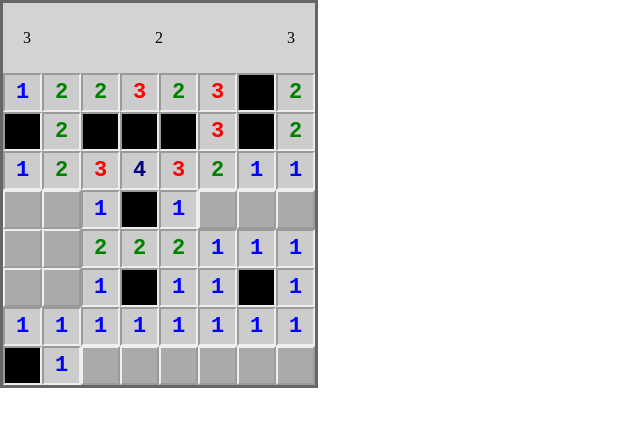
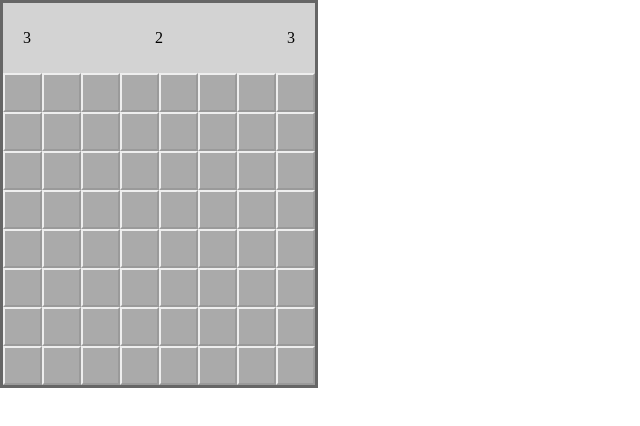
Before and after one commit to Mkilbach/Minesweeper-ES6, a website built with webpack: page index.html in a window 1280 px wide. Shown: the whole page, without its empty margins (0-640 px from the left). Built offline with nearby package versions, Linux system fonts and the light colour scheme.

Commit message:
handleclick added

```diff
--- a/src/js/components/Board.js
+++ b/src/js/components/Board.js
@@ -9,22 +9,26 @@ export default class Board {
         this.board = [];
 
         this.createBoard();
+        this.getBoardItems();
         this.placeNumbers(this.generateBombs());
+        this.addClickHandleToItems();
     }
 
     createBoard = () => {
         let board = ``;
         for (let yi = 0; yi < this.y; yi++) {
             board += `<div class='board__row'>`;
-            for (let xi = 0; xi < this.x; xi++) board += `<div class='board__item' data-board-item data-x=${xi} data-y=${yi}></div>`;
+            for (let xi = 0; xi < this.x; xi++) board += `<div class='board__item covered' data-board-item data-x=${xi} data-y=${yi}></div>`;
             board += `</div>`;
         }
         this.element.insertAdjacentHTML('afterbegin', board);
         this.element.querySelectorAll('.board__row').forEach(row => this.board.push([...row.querySelectorAll('.board__item')]));
     }
 
+    getBoardItems = () => this.boardItems = [...document.querySelectorAll(this.boardItemsSelector)];
+
     generateBombs = () => {
-        const boardItems = [...document.querySelectorAll(this.boardItemsSelector)];
+        const boardItems = [...this.boardItems];
         for (let i = 0; i < this.bombs; i++) {
             const randomIndex = Math.floor(Math.random() * (boardItems.length));
             boardItems.splice(randomIndex, 1)[0].classList.add(this.bombClass);
@@ -37,10 +41,8 @@ export default class Board {
             let counter = 0;
             const adjacent = this.findAdjacentElements(el.dataset.x, el.dataset.y);
             adjacent.forEach(el => el.classList.contains('board__item--bomb') && counter++);
-            console.log(counter);
             counter && el.classList.add(`board__item--${counter}`);
         })
-
     }
 
     findAdjacentElements = (x, y) => {
@@ -57,4 +59,16 @@ export default class Board {
         if (y + 1 < this.y && x + 1 < this.x) adjacents.push(this.board[y + 1][x + 1]);
         return adjacents;
     }
+
+    addClickHandleToItems = () => {
+        console.log(this.boardItems);
+        this.boardItems.forEach(el => el.addEventListener('click', e => {
+            this.handleItemClick(e);
+
+        }))
+    }
+
+    handleItemClick = e => {
+        e.currentTarget.classList.remove('covered');
+    }
 }
--- a/src/scss/components/_board.scss
+++ b/src/scss/components/_board.scss
@@ -7,13 +7,20 @@
     &__item {
         width: 35px;
         height: 35px;
-        border-style: outset;
         border-width: 2px;
-        background: #aaa;
         position: relative;
+        background: #ccc;
+        border-style: inset;
 
-        &:active {
-            border-style: inset;
+        &.covered {
+            border-style: outset;
+            background: #aaa;
+            &:active {
+                border-style: inset;
+            }
+            &:after {
+                content: '';
+            }
         }
 
         &--bomb, &--flag{
@@ -29,8 +36,6 @@
         }
 
         &--1, &--2, &--3, &--4, &--5, &--6, &--7, &--8 {
-            background: #ccc;
-            border-style: inset;
 
             &:after {
                 font-size: 22px;
```
Also changed, not shown: dist/main.js.
